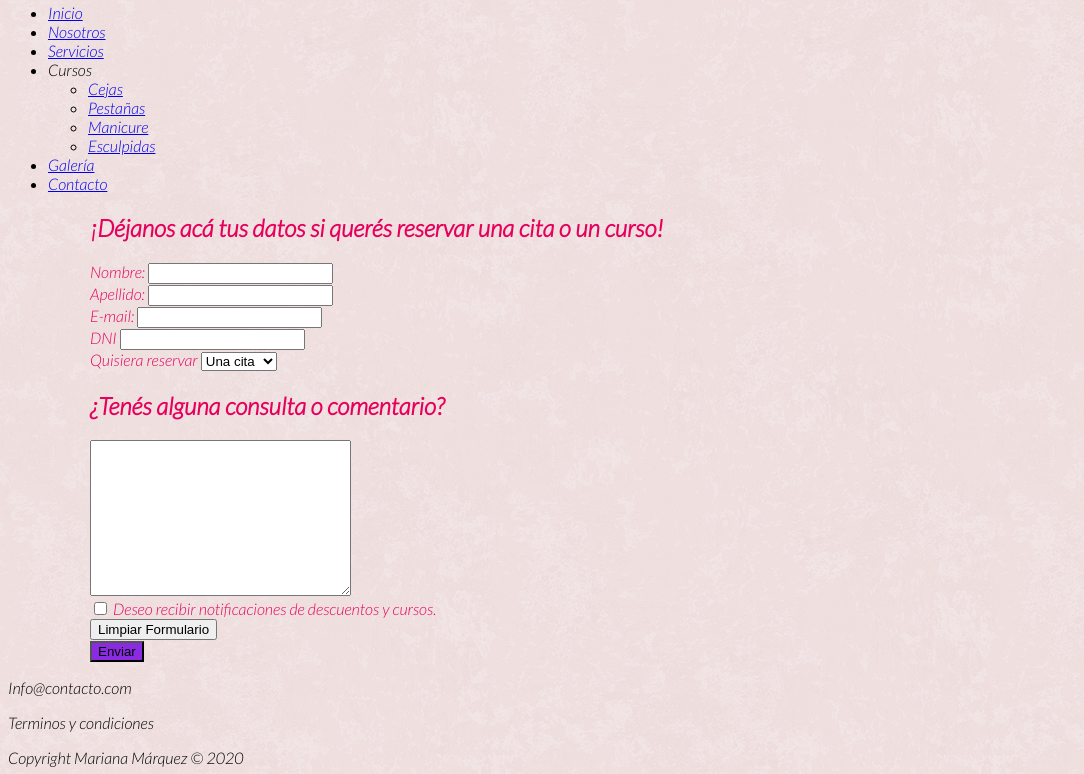
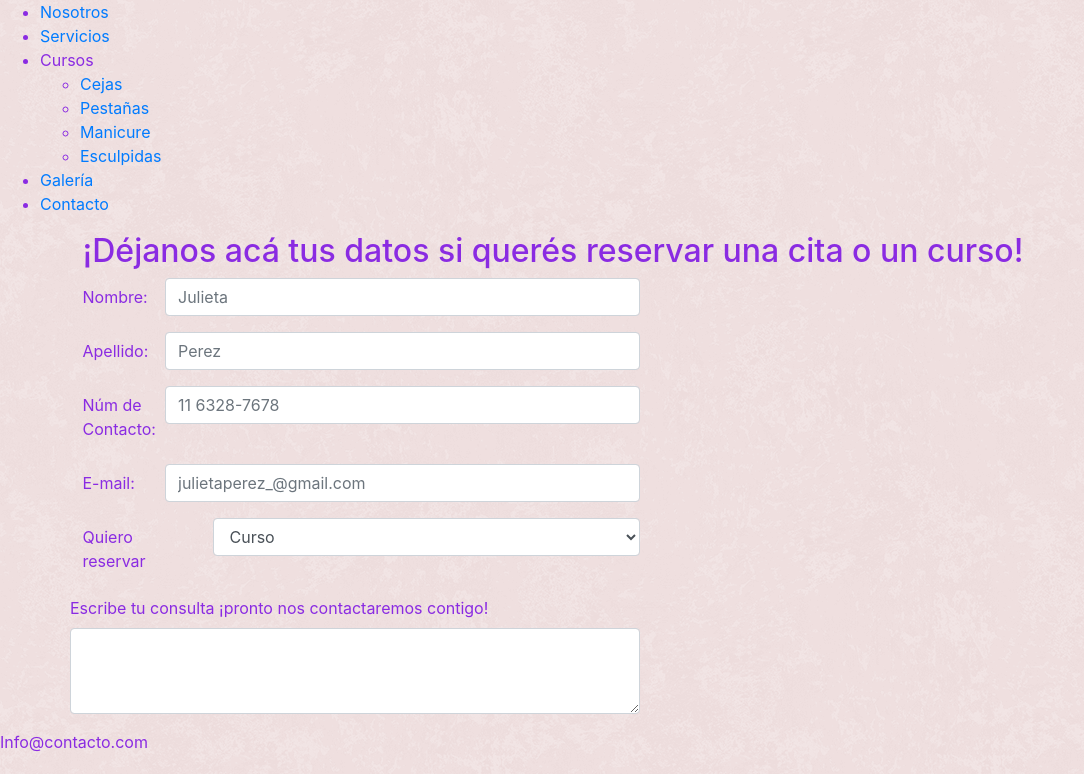
Before and after one commit to marianamq/beauty-center-vanesof, a website: page contacto.html in a window 1280 px wide. Shown: the part 134-908 px from the top of the page, without its empty margins (0-1084 px from the left). Drawn offline with Linux system fonts and the light colour scheme; files whose address does not match are found by name; a web font is replaced by a local one.

Commit message:
Formulario de contacto

```diff
--- a/contacto.html
+++ b/contacto.html
@@ -8,7 +8,7 @@
         <meta name="description=" content="Comunicate con nosotros si querés agendar un curso,
          turno para atenderte o si tenés una consulta">
         <meta name="keywords" content="Contacto, Email, Datos, Clientes, Información, Turnos">
-        <link rel="stylesheet" href="./styles.css">
+        <link rel="stylesheet" href="./css/prueba.css">
         <link rel="preconnect" href="https://fonts.gstatic.com">
         <link href="https://fonts.googleapis.com/css2?family=Lato:ital,wght@1,300&family=Nixie+One&display=swap" rel="stylesheet">
         <title>Contacto</title>
@@ -40,49 +40,44 @@
             </nav>
         </header>
 
-       <section>
+       <section class="container">
             <div class="form_contacto">
                 <h2>¡Déjanos acá tus datos si querés reservar una cita o un curso!</h2>
-                <form action="" method="POST">
-                    <div>
-                        <label for="fullName">Nombre:</label>
-                        <input type="text" name="fullname" id="fullName" required>
+
+                <div class="row">
+                    <div class="col-6">
+                        <form action="">
+                            <div class="form-group row">
+                                <label for="" class="col-2 col-form-label">Nombre:</label>
+                                <input type="text" placeholder="Julieta" class="form-control col-10">
                             </div>
-                    <div>
-                        <label for="fullName">Apellido:</label>
-                        <input type="text" name="fullname" id="fullName" required>
+                            <div class="form-group row">
+                                <label for="" class="col-2 col-form-label">Apellido:</label>
+                                <input type="text" placeholder="Perez" class="form-control col-10">
                             </div>
-                    <div>
-                        <label for="fullName">E-mail:</label>
-                        <input type="email" name="email" id="email" required>
+                            <div class="form-group row">
+                                <label for="" class="col-2 col-form-label">Núm de Contacto:</label>
+                                <input type="tel" placeholder="11 6328-7678" class="form-control col-10">
                             </div>
-                    <div>
-                        <label for="age">DNI</label>
-                        <input type="number" name="edad" id="age" min="1000"required>
+                            <div class="form-group row">
+                                <label for="" class="col-2 col-form-label">E-mail:</label>
+                                <input type="email" placeholder="julietaperez_@gmail.com" class="form-control col-10">
                             </div>
-                    <div>
-                        <label for="interest"> Quisiera reservar</label>
-                     <select name="interest" id="interest">
-                        <option value="Una cita">Una cita</option>
-                        <option value="Un curso">Un curso</option>
-                        <option value="Otro">Otro</option>
+                            <div class="form-group row">
+                                <label for="" class="col-3 col-form-label">Quiero reservar</label>
+                                <select class="form-control col-9" id="">
+                                    <option>Curso</option>
+                                    <option>Turno</option>
+                                    <option>Tengo una consulta</option>
                                 </select>
                             </div>
-                    <h2>¿Tenés alguna consulta o comentario?</h2>
-                    <div>
-                        <label for="comments"></label>
-                        <textarea name="comments" id="comments" cols="30" rows="10"></textarea>
+                            <div class="form-group row">
+                                <label for="">Escribe tu consulta ¡pronto nos contactaremos contigo!</label>
+                                <textarea class="form-control" id="exampleFormControlTextarea1" rows="3"></textarea>
                               </div>
-                    <div>
-                        <label for="">
-                            <input type="checkbox" name="conditions" value="true"> Deseo recibir notificaciones de descuentos y cursos.
-                        </label>
+                        </form>
                     </div>
-                    <div class="boton-limpiar">
-                        <input type="reset" value="Limpiar Formulario">
                 </div>
-                    <button type="submit">Enviar</button>
-                </form>
             </div>
        </section>
 
```
Also changed, not shown: cursos.html (+1 -1 lines), galeria.html (+1 -1 lines). Lines whose indentation alone changed are shown as unchanged.
